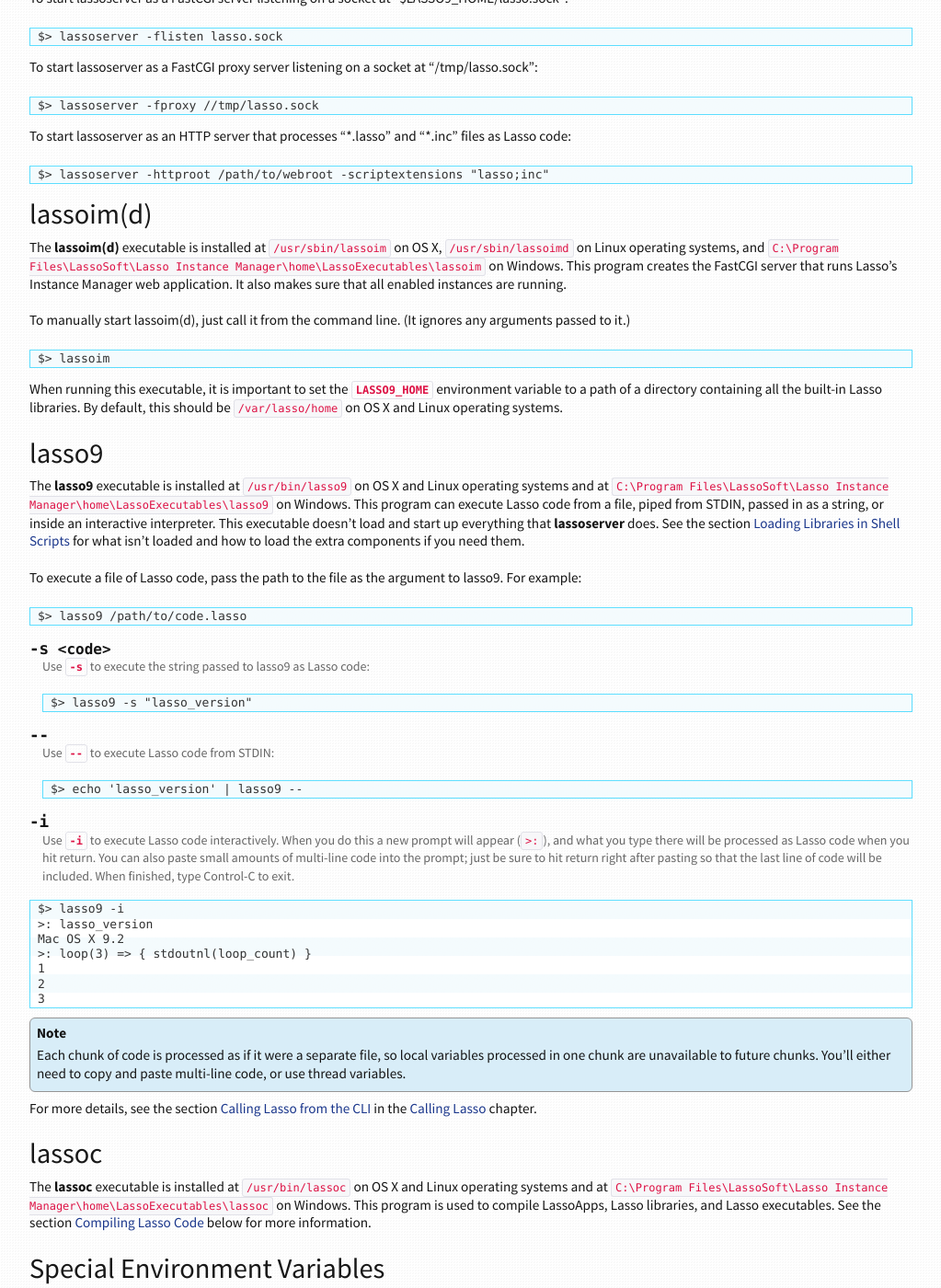
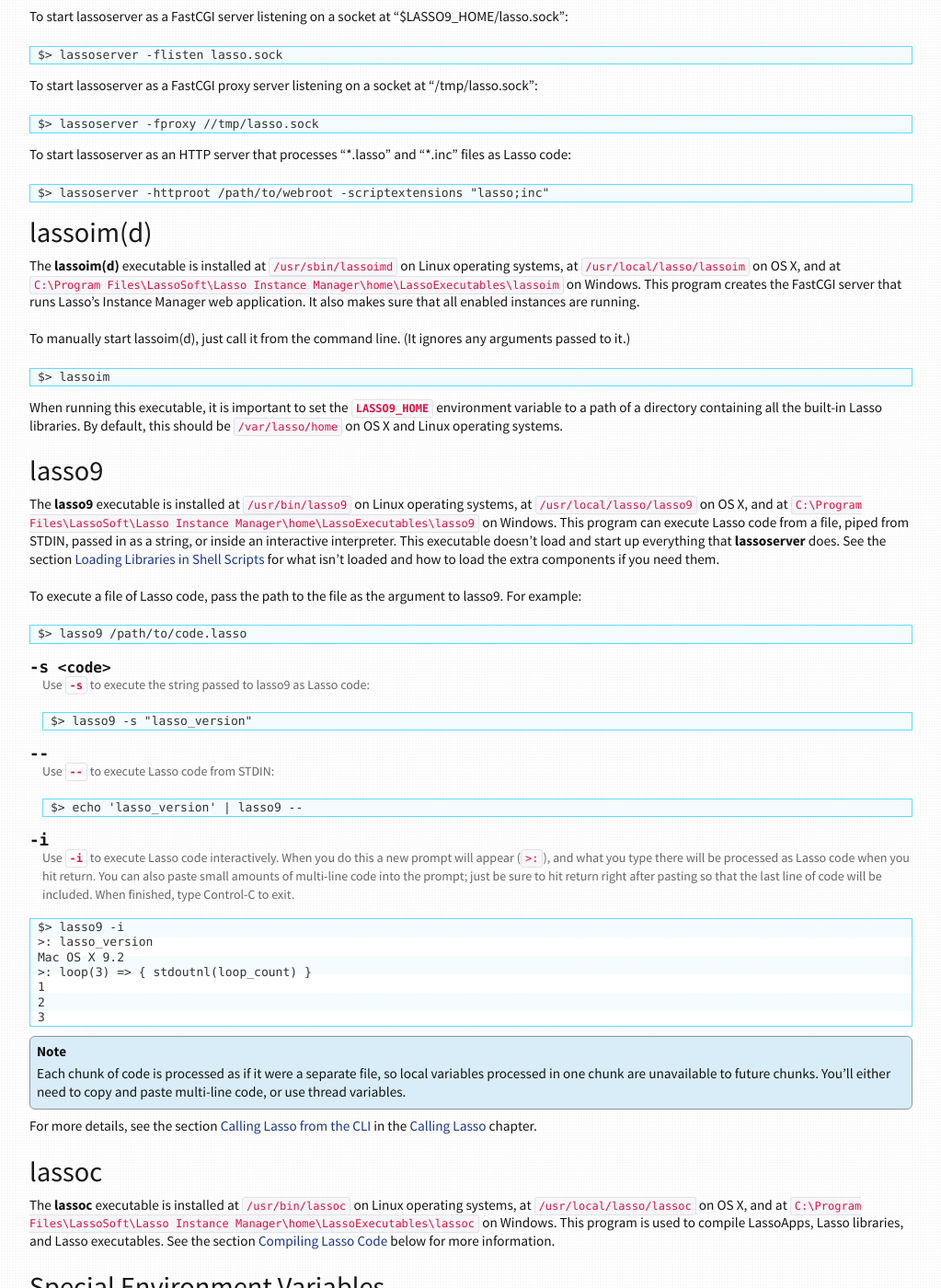
Before and after one commit to LassoSoft/LassoGuide, a Sphinx documentation site: the page built from source/operations/command-line-tools.rst, in a window 1280 px wide and 1400 px high, scrolled down 1413 px. Shown: the whole window at 92% size, without its empty margins (128-1151 px from the left). Built offline with Sphinx 7.4.7, drawn with Linux system fonts in a browser that asks for light colours; cross-references to code outside the pages are shown as plain code; some of the changed text lies outside the part shown.

Commit message:
update OS X binary paths

```diff
--- a/source/operations/command-line-tools.rst
+++ b/source/operations/command-line-tools.rst
@@ -17,7 +17,8 @@
 .. index:: lassoserver
 
 The :program:`lassoserver` executable is installed at
-:file:`/usr/sbin/lassoserver` on OS X and Linux operating systems and at
+:file:`/usr/sbin/lassoserver` on Linux operating systems, at
+:file:`/usr/local/lasso/lassoserver` on OS X, and at
 :file:`C:\\Program Files\\LassoSoft\\Lasso Instance
 Manager\\home\\LassoExecutables\\lassoserver` on Windows. This program creates a
 FastCGI server that interfaces with web servers to process Lasso files in
@@ -130,8 +131,8 @@
 
 .. index:: lassoim(d)
 
-The :program:`lassoim(d)` executable is installed at :file:`/usr/sbin/lassoim`
-on OS X, :file:`/usr/sbin/lassoimd` on Linux operating systems, and
+The :program:`lassoim(d)` executable is installed at :file:`/usr/sbin/lassoimd`
+on Linux operating systems, at :file:`/usr/local/lasso/lassoim` on OS X, and at
 :file:`C:\\Program Files\\LassoSoft\\Lasso Instance
 Manager\\home\\LassoExecutables\\lassoim` on Windows. This program creates the
 FastCGI server that runs Lasso's Instance Manager web application. It also makes
@@ -153,8 +154,9 @@
 
 .. index:: lasso9
 
-The :program:`lasso9` executable is installed at :file:`/usr/bin/lasso9` on OS X
-and Linux operating systems and at :file:`C:\\Program Files\\LassoSoft\\Lasso
+The :program:`lasso9` executable is installed at :file:`/usr/bin/lasso9` on
+Linux operating systems, at :file:`/usr/local/lasso/lasso9` on OS X, and at
+:file:`C:\\Program Files\\LassoSoft\\Lasso
 Instance Manager\\home\\LassoExecutables\\lasso9` on Windows. This program can
 execute Lasso code from a file, piped from STDIN, passed in as a string, or
 inside an interactive interpreter. This executable doesn't load and start up
@@ -214,8 +216,9 @@
 
 .. index:: lassoc
 
-The :program:`lassoc` executable is installed at :file:`/usr/bin/lassoc` on OS X
-and Linux operating systems and at :file:`C:\\Program Files\\LassoSoft\\Lasso
+The :program:`lassoc` executable is installed at :file:`/usr/bin/lassoc` on
+Linux operating systems, at :file:`/usr/local/lasso/lassoc` on OS X, and at
+:file:`C:\\Program Files\\LassoSoft\\Lasso
 Instance Manager\\home\\LassoExecutables\\lassoc` on Windows. This program is
 used to compile LassoApps, Lasso libraries, and Lasso executables. See the
 section :ref:`command-compiling-lasso` below for more information.
--- a/source/server/instance-manager.rst
+++ b/source/server/instance-manager.rst
@@ -386,7 +386,7 @@
    You can then verify that Lasso Instance Manager is running::
 
       $> ps -ax | grep lassoim
-      62 ?? 7:10.95 /usr/sbin/lassoim
+      62 ?? 7:10.95 /usr/local/lasso/lassoim
 
 :Linux:
    The CentOS and Ubuntu installers create a service "lassoimd" for the Instance
```
Also changed, not shown: other parts of source/operations/command-line-tools.rst (+1 -1 lines).
